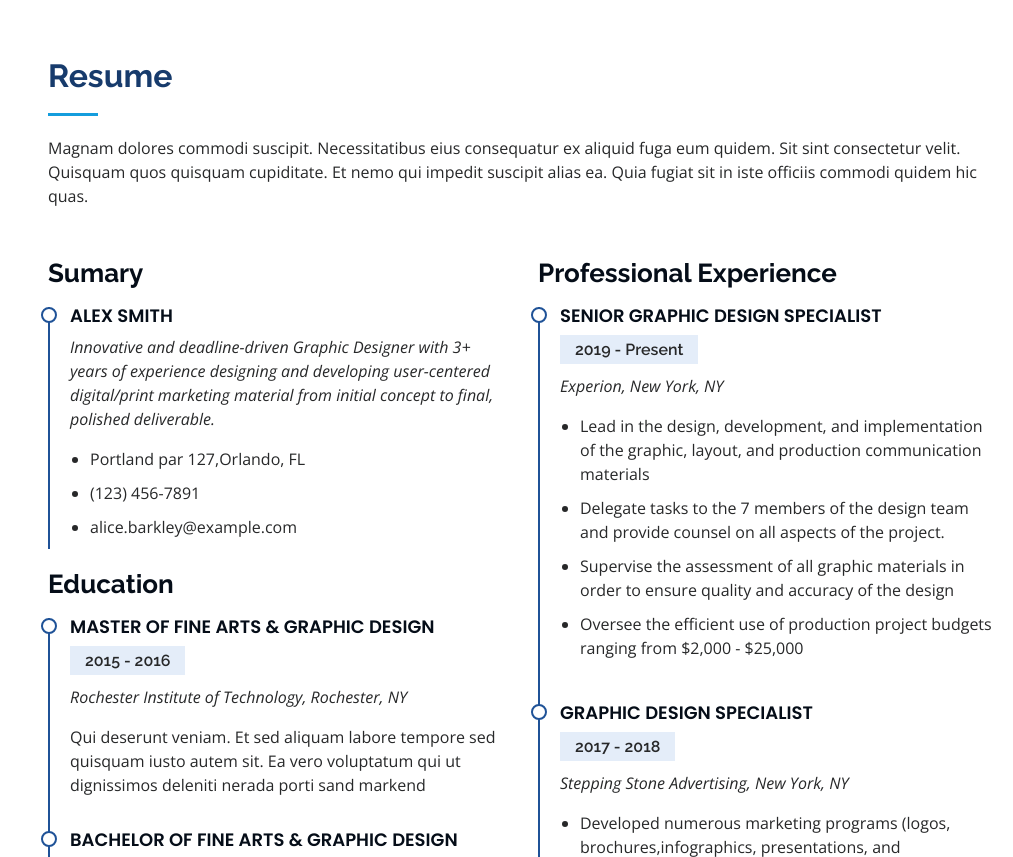
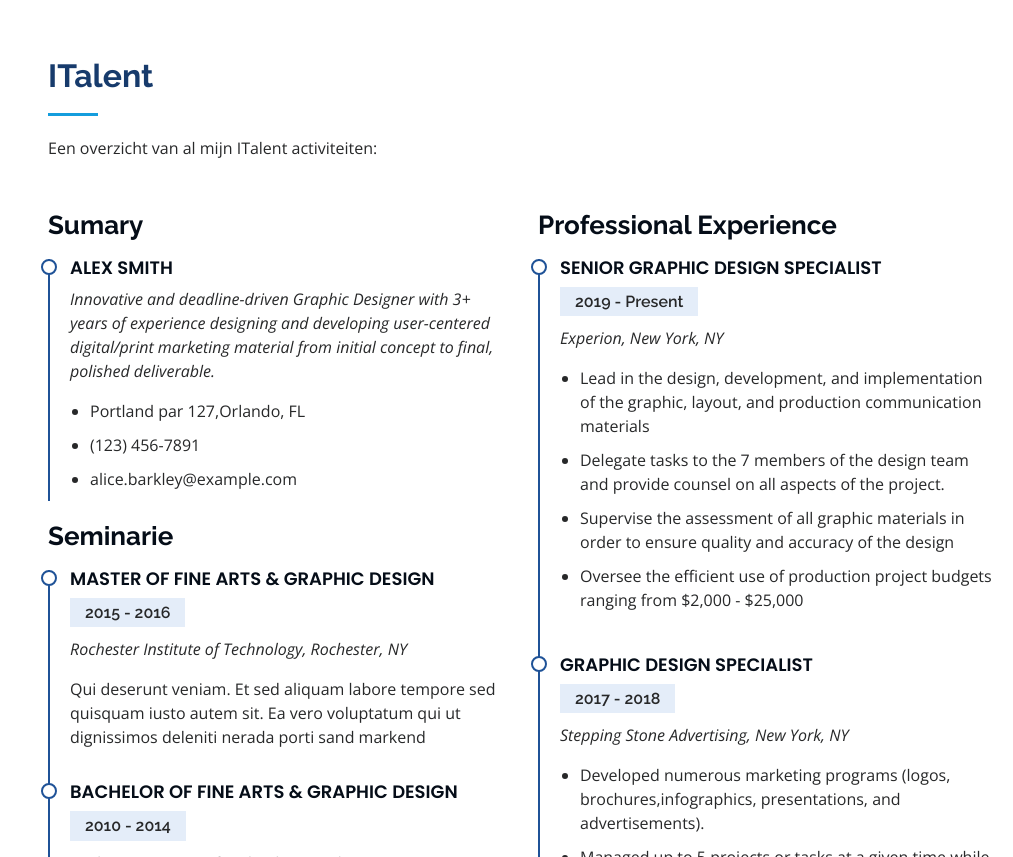
Before and after one commit to StijnNelissen/StijnNelissen.github.io, a plain HTML site: page index.html in a window 1280 px wide. Shown: the part 2257-3114 px from the top of the page, without its empty margins (267-1280 px from the left). Drawn offline with nearby package versions, Linux system fonts and the light colour scheme; animation ran at ten frames a second.

```diff
--- a/index.html
+++ b/index.html
@@ -76,7 +76,7 @@
   <section id="hero" class="d-flex flex-column justify-content-center align-items-center">
     <div class="hero-container" data-aos="fade-in">
       <h1>Stijn Nelissen</h1>
-      <p> <span class="typed" data-typed-items="Full Stack Devoloper, Teamspeler, gedreven"></span></p>
+      <p> <span class="typed" data-typed-items="Full Stack Developer, Teamspeler, Gedreven"></span></p>
     </div>
   </section><!-- End Hero -->
 
@@ -245,8 +245,8 @@
       <div class="container">
 
         <div class="section-title">
-          <h2>Resume</h2>
-          <p>Magnam dolores commodi suscipit. Necessitatibus eius consequatur ex aliquid fuga eum quidem. Sit sint consectetur velit. Quisquam quos quisquam cupiditate. Et nemo qui impedit suscipit alias ea. Quia fugiat sit in iste officiis commodi quidem hic quas.</p>
+          <h2>ITalent</h2>
+          <p>Een overzicht van al mijn ITalent activiteiten:</p>
         </div>
 
         <div class="row">
@@ -262,7 +262,7 @@
               </ul>
             </div>
 
-            <h3 class="resume-title">Education</h3>
+            <h3 class="resume-title">Seminarie</h3>
             <div class="resume-item">
               <h4>Master of Fine Arts &amp; Graphic Design</h4>
               <h5>2015 - 2016</h5>
```
